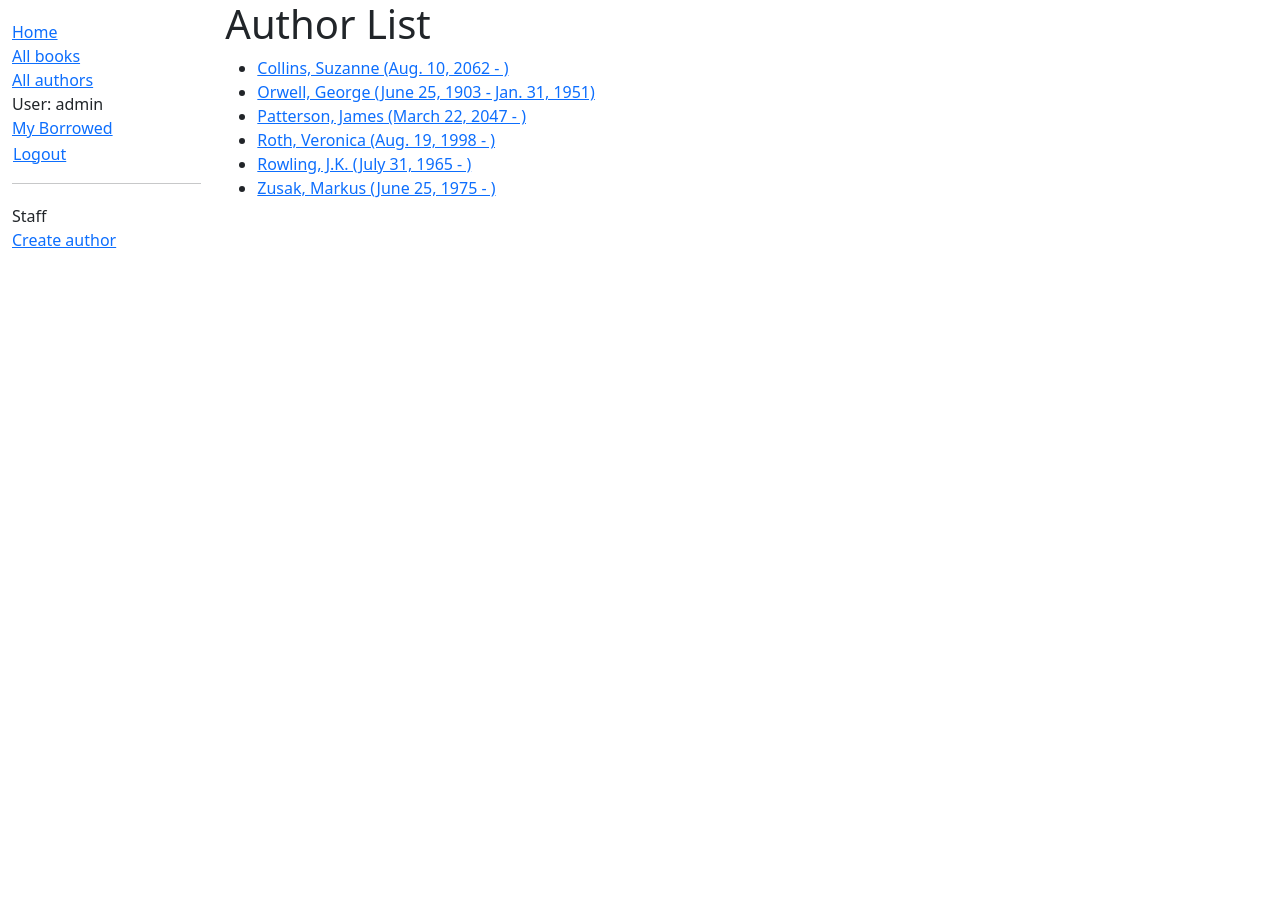
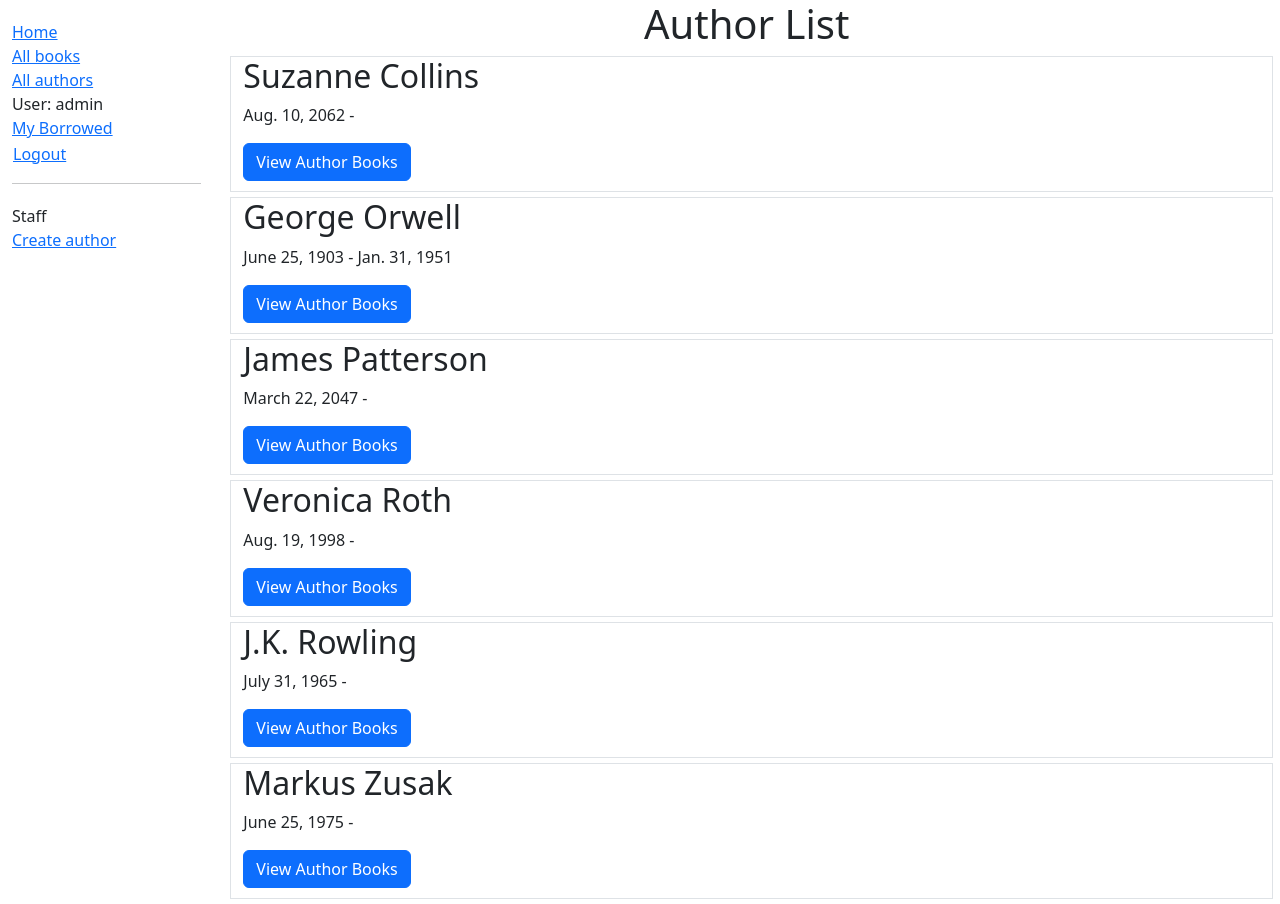
Before and after one commit to tmorinville/csci313-assignment-4-Taya-Morinville, a Django app: page /catalog/authors/ in a window 1280 px wide. Before the commit the page ends 248 px from the top, so only its background shows below. Run offline with Django 5.2, Linux system fonts and the light colour scheme; a user stored in the database is signed in; data comes from the database, SQL or seed files in the repository; both versions use the stored data as it was after the commit.

Commit message:
Added styling and modified the containers to make them adjust to screen sizes as necessary

```diff
--- a/catalog/templates/base_generic.html
+++ b/catalog/templates/base_generic.html
@@ -22,7 +22,7 @@
             <ul class="sidebar-nav">
               <li><a href="{% url 'index' %}">Home</a></li>
               <li><a href="{% url 'books' %}">All books</a></li>
-              <li><a href="">All authors</a></li>
+              <li><a href="{% url 'authors' %}">All authors</a></li>
             {% if user.is_authenticated %}
      <li>User: {{ user.get_username }}</li>
      <li><a href="{% url 'my-borrowed' %}">My Borrowed</a></li>
--- a/catalog/templates/catalog/author_confirm_delete.html
+++ b/catalog/templates/catalog/author_confirm_delete.html
@@ -2,7 +2,8 @@
 
 {% block content %}
 
-<h1>Delete Author: {{ author }}</h1>
+<h1 class="text-danger">Delete Author:</h1>
+<h2>{{ author }}</h2>
 
 {% if author.book_set.all %}
 
--- a/catalog/templates/catalog/author_form.html
+++ b/catalog/templates/catalog/author_form.html
@@ -1,7 +1,8 @@
 {% extends "base_generic.html" %}
 
 {% block content %}
-<form action="" method="post">
+<form action="" method="post" class="container">
+  <h3 class="text-info">Create New Author</h3>
   {% csrf_token %}
   <table>
     {{ form.as_table }}
--- a/catalog/templates/catalog/author_list.html
+++ b/catalog/templates/catalog/author_list.html
@@ -2,24 +2,23 @@
 
 {% block content %}
 
-<h1>Author List</h1>
+<h1 style="text-align: center;">Author List</h1>
 
 {% if author_list %}
-  <ul>
-
   {% for author in author_list %}
-    <li>
-      <a href="{{ author.get_absolute_url }}">
-      {{ author }} ({{author.date_of_birth}} - {% if author.date_of_death %}{{author.date_of_death}}{% endif %})
-      </a>
-    </li>
+    <div class="container border" style="margin: 5px;">
+      <h2>{{ author.first_name }} {{ author.last_name }}</h2>
+      <p>{{author.date_of_birth}} - {% if author.date_of_death %}{{author.date_of_death}}{% endif %}</p>
+      <a
+          style="margin-bottom: 10px"
+          class="btn btn-primary"
+          href="{{ author.get_absolute_url }}"
+          >View Author Books
+        </a>
+    </div>
   {% endfor %}
 
- </ul>
 {% else %}
   <p>There are no authors available.</p>
 {% endif %}
-
-
-
 {% endblock %}
```
Also changed, not shown: db.sqlite3.
